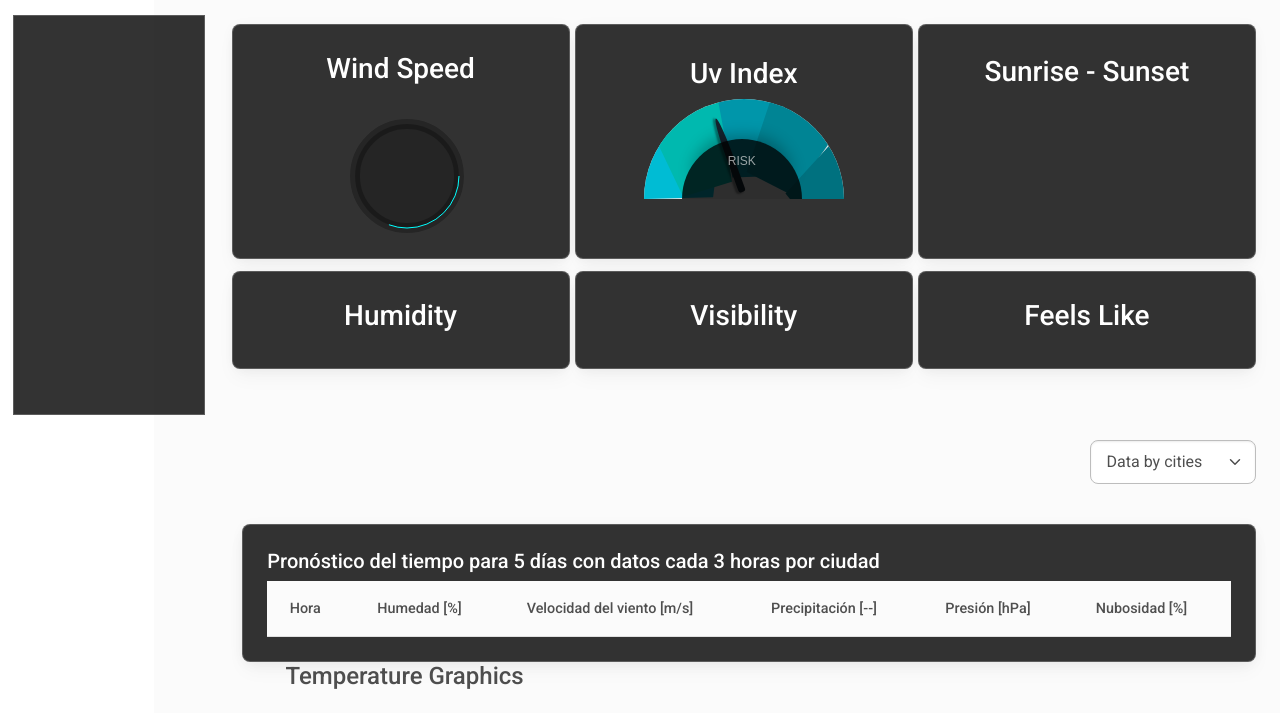
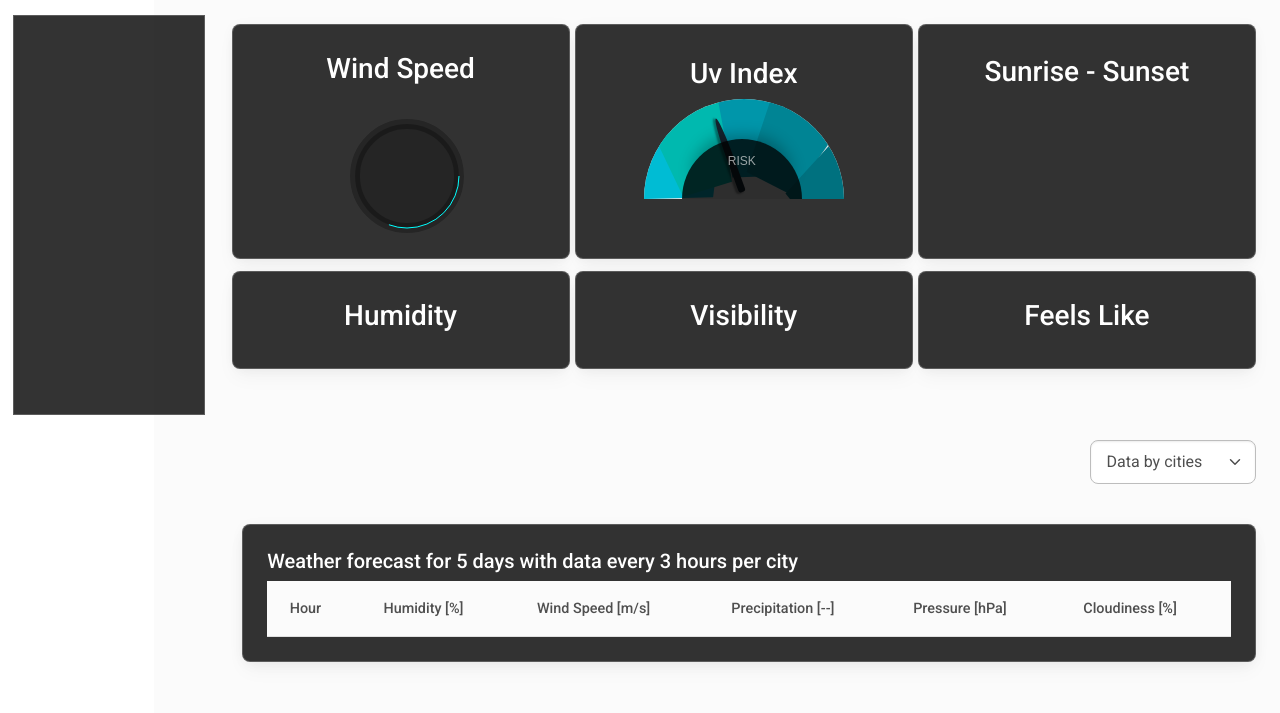
Before and after one commit to LoorPaulina/dashboard, a plain HTML site: page index.html in a window 1280 px wide. Shown: the top 713 px of the page. Drawn offline with nearby package versions, Linux system fonts and the light colour scheme; a script that the page names is missing.

Commit message:
Secciones nuevas

```diff
--- a/index.html
+++ b/index.html
@@ -119,19 +119,17 @@
 
                         <div class="card" id="pronostico_por_dia">
                             <div class="card-body" >
-                                <h5 class="card-title">Pronóstico del tiempo
-                                    para 5 días con datos cada 3 horas por
-                                    ciudad</h5>
+                                <h5 class="card-title">Weather forecast for 5 days with data every 3 hours per city</h5>
                                 <table id="forecast"
                                     class="table align-middle mb-0 bg-white">
                                     <thead class="bg-light">
                                         <tr>
-                                            <th>Hora</th>
-                                            <th>Humedad [%]</th>
-                                            <th>Velocidad del viento [m/s]</th>
-                                            <th>Precipitación [--]</th>
-                                            <th>Presión [hPa]</th>
-                                            <th>Nubosidad [%]</th>
+                                            <th>Hour</th>
+                                            <th>Humidity [%]</th>
+                                            <th>Wind Speed [m/s]</th>
+                                            <th>Precipitation [--]</th>
+                                            <th>Pressure [hPa]</th>
+                                            <th>Cloudiness [%]</th>
                                         </tr>
                                     </thead>
                                     <tbody id="forecastbody">
@@ -147,7 +145,7 @@
             <h4 id="graficos" class="mb-3">
                 Temperature Graphics
             </h4>
-            <div class="container">
+            <div class="container" >
                 <div
                     class="row d-flex justify-content-center row-cols-1 row-cols-md-1 g-4 mt-2">
                     <div class="col">
--- a/styles/stylesheet.css
+++ b/styles/stylesheet.css
@@ -12,8 +12,12 @@ body{
     margin-left: 1%;
     margin-top: 1%;
     row-gap: 2%;
+}
 
 
+
+#graficos{
+    margin-top: 5%;
 }
 
 #now{
@@ -171,8 +175,8 @@ i{
 
 #visibility div{
     display: grid;
-    grid-template-columns: 48% 20%;
-    padding-left: 20%;
+    grid-template-columns: 33% 14%;
+    padding-left: 33%;
     margin-bottom: 20%;
 }
 
```
